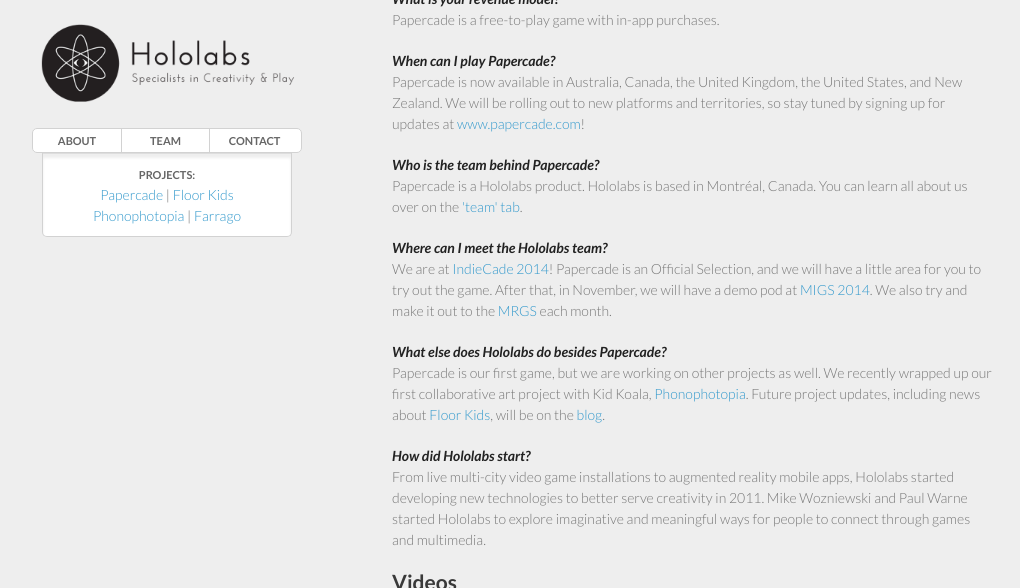
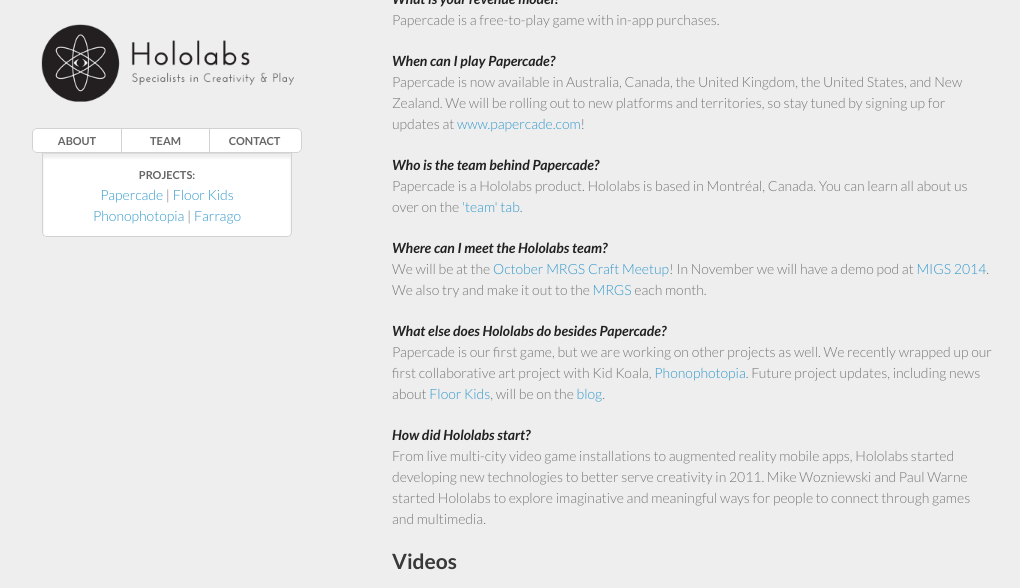
Before and after one commit to hololabs/hololabs.github.io, a Jekyll site: the page built from projects/papercade/index.html, in a window 1280 px wide and 900 px high, scrolled down 1420 px, cut to the strip 0-588 px from the top of the window. Shown: the whole strip, without its empty margins (128-1148 px from the left). Built offline with Jekyll 4.4.1, drawn with Linux system fonts in a browser that asks for light colours; nearby versions of some CDN libraries; Markdown is read by kramdown in place of the engine named in the settings.

Commit message:
updated faq - removed indiecade - added mrgs craft meetup

```diff
--- a/projects/papercade/index.html
+++ b/projects/papercade/index.html
@@ -120,7 +120,7 @@
   Papercade is a Hololabs product. Hololabs is based in Montréal, Canada. You can learn all about us over on the <a href="http://www.hololabs.org/team/">'team' tab</a>.
 <p>
   <strong><em>Where can I meet the Hololabs team?</em></strong><br>
-  We are at <a href="http://www.indiecade.com/games/selected/papercade/">IndieCade 2014</a>! Papercade is an Official Selection, and we will have a little area for you to try out the game. After that, in November, we will have a demo pod at <a href="http://www.migs14.com/en/demo-zone/">MIGS 2014</a>. We also try and make it out to the <a href="http://mrgs.ca/">MRGS</a> each month.
+  We will be at the <a href="http://blog.hololabs.org/post/100077257023/papercade-at-the-october-mrgs-craft-meetup">October MRGS Craft Meetup</a>! In November we will have a demo pod at <a href="http://www.migs14.com/en/demo-zone/">MIGS 2014</a>. We also try and make it out to the <a href="http://mrgs.ca/">MRGS</a> each month.
 </p>
 <p>
   <strong><em>What else does Hololabs do besides Papercade?</em></strong><br>
```
